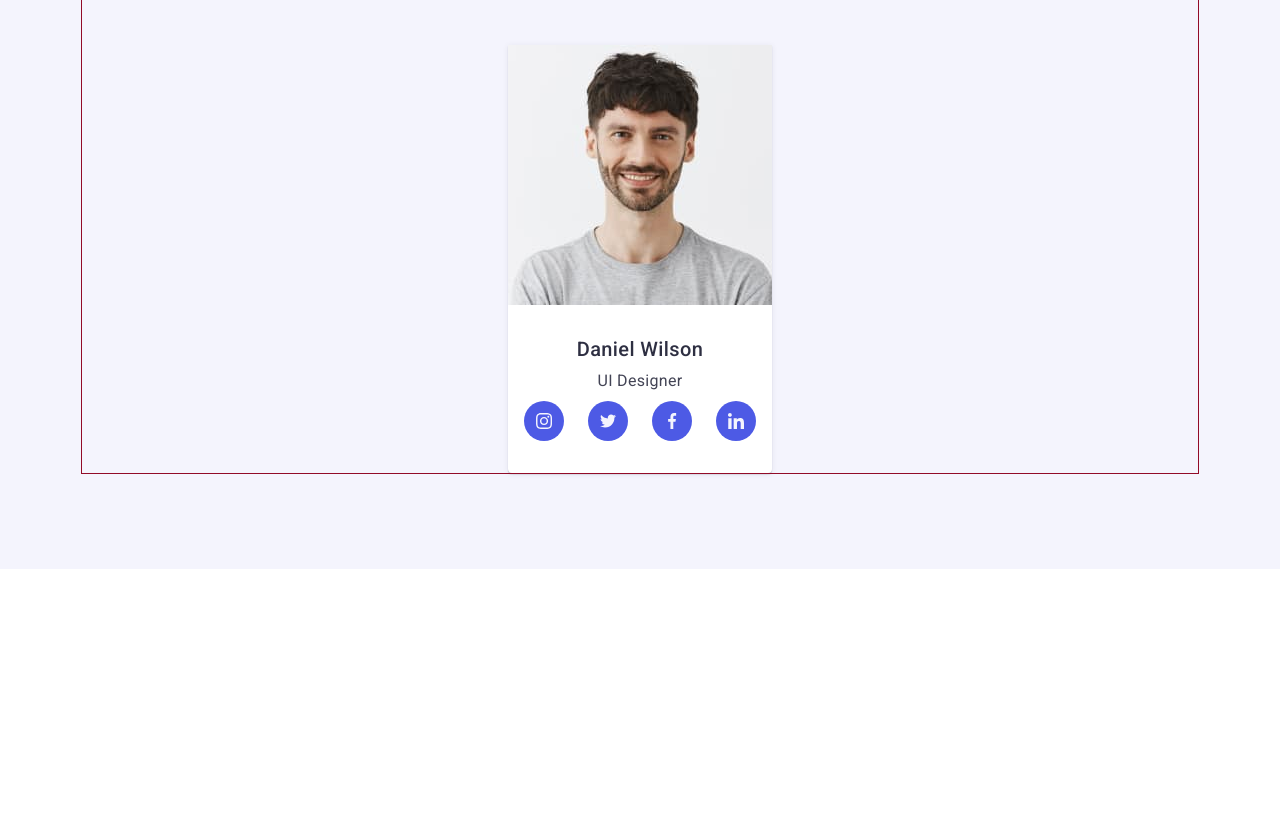
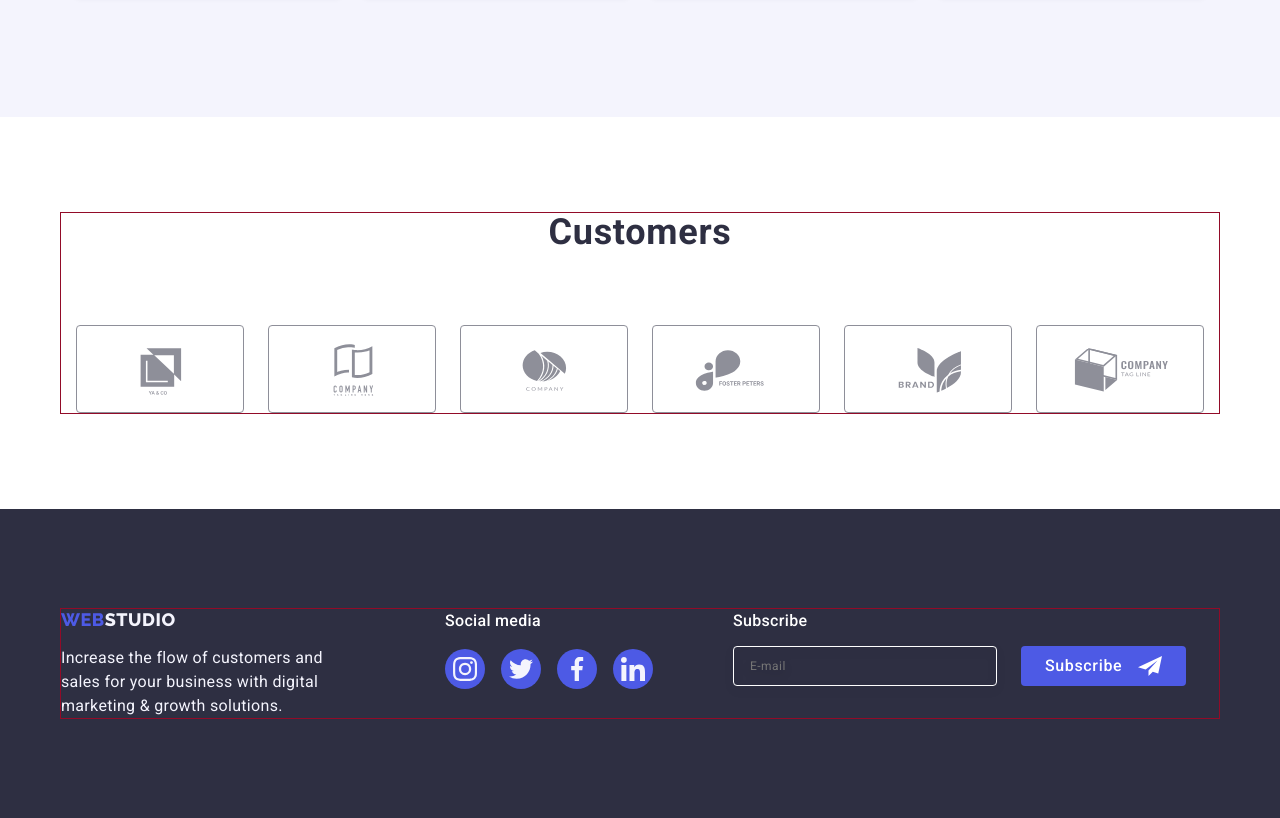
Before and after one commit to TigranKh21/goit-markup-hw-06, a plain HTML site: page index.html in a window 1280 px wide. Shown: the part 1571-2389 px from the top of the page. Before the commit the page ends 2140 px from the top, so only its background shows below. Drawn offline with nearby package versions, Linux system fonts and the light colour scheme.

Commit message:
footer changed

```diff
--- /dev/null
+++ b/css/media.css
@@ -0,0 +1,171 @@
+@media screen and (min-width: 428px) {
+  .container {
+    max-width: 426px;
+  }
+
+  .our-team {
+    padding: 96px 82px;
+  }
+}
+
+@media screen and (min-width: 768px) {
+  .container {
+    max-width: 738px;
+  }
+  .principals-item {
+    flex-basis: calc((100% - 24px) / 2);
+  }
+
+  .principals-list {
+    column-gap: 24px;
+  }
+
+  .principals-subtitle {
+    text-align: left;
+  }
+
+  .our-team-list {
+    column-gap: 24px;
+  }
+
+  .customers-list {
+    column-gap: 24px;
+    margin: 0 calc((100% - 552px) / 2);
+  }
+
+  .customers-item {
+    width: calc((100% - 2 * 24px) / 3);
+    padding: 16px 32px;
+  }
+
+  .footer {
+    background-color: var(--navyblue);
+  }
+
+  .footer-blocks {
+    column-gap: 24px;
+    justify-content: start;
+    padding-left: 108px;
+  }
+
+  .footer-block-logo {
+    text-align: left;
+  }
+
+  .footer-block-socials {
+    text-align: left;
+  }
+
+  .footer-subscribe {
+    text-align: left;
+  }
+
+  .footer-input {
+    width: 264px;
+  }
+
+  .footer-subscribe-form {
+    display: flex;
+    gap: 24px;
+
+    /* display: flex; */
+    /* gap: 24px; */
+  }
+
+  .footer-subscribe-btn {
+    margin-left: 0;
+  }
+}
+
+@media screen and (min-width: 1158px) {
+  .container {
+    max-width: 1158px;
+  }
+
+  .principals-item {
+    flex-basis: calc((100% - 3 * 24px) / 4);
+  }
+
+  .principals-subtitle {
+    font-size: 20px;
+    font-weight: 500;
+  }
+
+  .principals {
+    padding: 120px 0;
+  }
+
+  .principals-item-box {
+    background-color: var(--cloud);
+    padding: 24px 100px;
+    margin-bottom: 8px;
+    display: flex;
+    align-items: center;
+    justify-content: center;
+    height: 112px;
+    border-radius: 4px;
+  }
+  .paragraph-text {
+    font-weight: 400;
+  }
+  .activities {
+    padding-bottom: 120px;
+  }
+
+  .activities-title {
+    color: var(--navyblue);
+    font-size: 36px;
+    font-weight: 700;
+    line-height: 1.11;
+    letter-spacing: 0.02em;
+    text-transform: capitalize;
+    text-align: center;
+    margin-bottom: 72px;
+  }
+
+  .activities-list {
+    display: flex;
+    gap: 24px;
+  }
+
+  .activities-item {
+    flex-basis: calc((100% - 2 * 24px) / 3);
+  }
+
+  .our-team {
+    padding: 120px 0;
+  }
+
+  .customers-list {
+    margin: 0 0;
+  }
+
+  .customers-item {
+    width: calc((100% - 5 * 24px) / 6);
+  }
+
+  .footer {
+    padding: 100px 0;
+  }
+
+  .footer-blocks {
+    flex-wrap: nowrap;
+    align-items: baseline;
+    padding-left: 0;
+    /* justify-content: center; */
+    gap: 0;
+  }
+
+  .footer-block-logo {
+    margin-right: 120px;
+    min-width: 264px;
+  }
+
+  .footer-block-socials {
+    margin-right: 80px;
+  }
+
+  .footer-subscribe {
+    align-items: end;
+  }
+}
--- a/css/styles.css
+++ b/css/styles.css
@@ -38,7 +38,7 @@ body {
 
 img {
   display: block;
-  width: 100%;
+  max-width: 100%;
   height: auto;
 }
 
@@ -157,7 +157,7 @@ img {
   line-height: 1.17;
   letter-spacing: 0.03em;
   text-transform: uppercase;
-  margin-right: 76px;
+  /* margin-right: 76px; */
 }
 
 .logo-accent-dark {
@@ -227,7 +227,6 @@ img {
 /*-----------------------PRINCIPALS----------------------*/
 
 .principals {
-  /* padding: 120px 0; */
   padding: 96px 0;
 }
 
@@ -240,9 +239,7 @@ img {
 
 .principals-subtitle {
   color: var(--navyblue);
-  /* font-size: 20px; */
   font-size: 36px;
-  /* font-weight: 500; */
   font-weight: 700;
   line-height: 1.2;
   letter-spacing: 0.02em;
@@ -268,10 +265,6 @@ img {
 }
 /*-----------------------ACTIVITIES----------------------*/
 
-/* .activities {
-  display: none;
-} */
-
 .activities-title {
   display: none;
 }
@@ -286,7 +279,6 @@ img {
   background-color: var(--cloud);
   height: 100%;
   width: 100%;
-  /* padding: 120px 0; */
   padding: 96px 0;
 }
 
@@ -303,9 +295,6 @@ img {
 
 .our-team-list {
   display: flex;
-  /* margin: 0 auto; */
-  /* padding-bottom: 120px; */
-  /* gap: 24px; */
   flex-wrap: wrap;
   row-gap: 72px;
   justify-content: center;
@@ -379,7 +368,8 @@ img {
 
 /*-----------------------CUSTOMERS----------------------*/
 .customers {
-  padding: 120px 0;
+  /* padding: 120px 0; */
+  padding: 96px 0;
 }
 .customers-title {
   color: var(--navyblue);
@@ -393,16 +383,17 @@ img {
 }
 .customers-list {
   display: flex;
-  gap: 24px;
+  flex-wrap: wrap;
+  row-gap: 72px;
+  column-gap: 16px;
   justify-content: center;
 }
 
 .customers-item {
-  width: calc((100% - 5 * 24px) / 6);
   height: 88px;
-  /*   padding: 16px 32px;
   border-radius: 4px;
-  border: 1px solid var(--lightslate, #8e8f99); */
+  border: 1px solid var(--lightslate, #8e8f99);
+  padding: 16px 40px;
 }
 
 .customers-link {
@@ -411,7 +402,7 @@ img {
   height: 100%;
   justify-content: center;
   align-items: center;
-  border: 1px solid var(--lightslate);
+  /* border: 1px solid var(--lightslate); */
   color: var(--lightslate);
   border-radius: 4px;
   transition: border-color 250ms cubic-bezier(0.4, 0, 0.2, 1),
@@ -438,13 +429,14 @@ img {
 
 .footer {
   background-color: var(--navyblue);
-  height: 312px;
-  padding: 100px 0;
+  padding: 96px 0;
 }
 
 .footer-blocks {
   display: flex;
-  align-items: baseline;
+  flex-wrap: wrap;
+  row-gap: 72px;
+  justify-content: center;
 }
 .footer-text {
   color: var(--cloud);
@@ -463,7 +455,9 @@ img {
 }
 
 .footer-subscribe {
-  margin-left: 80px;
+  /* margin-left: 80px; */
+  text-align: center;
+  width: 100%;
 }
 
 .footer-subscribe-title {
@@ -472,11 +466,6 @@ img {
   margin-bottom: 16px;
   letter-spacing: 0.02rem;
   color: var(--white);
-}
-
-.footer-subscribe-form {
-  display: flex;
-  gap: 24px;
 }
 
 .footer-subscribe-btn {
@@ -499,6 +488,7 @@ img {
   /*   padding: 8px 24px;
   text-align: center;
   margin-bottom: 0; */
+  margin: 0 auto;
 }
 
 .footer-subscribe-icon {
@@ -514,13 +504,17 @@ img {
 }
 
 .footer-block-logo {
-  margin-right: 120px;
+  text-align: center;
 }
 
 .footer-logo {
   display: inline-block;
   margin-bottom: 16px;
-  margin-right: 120px;
+  /* margin-right: 120px; */
+}
+
+.footer-block-socials {
+  text-align: center;
 }
 
 .footer-socials-list {
@@ -569,7 +563,8 @@ img {
   line-height: 1.5em;
   letter-spacing: 0.04em;
   border-radius: 4px;
-  width: 264px;
+  width: 100%;
+  margin-bottom: 16px;
   height: 40px;
   border: 1px solid var(--white, #fff);
   filter: drop-shadow(0px 4px 4px rgba(0, 0, 0, 0.15));
@@ -943,99 +938,3 @@ img {
 .modal-check:checked + .modal-terms svg {
   fill: var(--cloud);
 }
-
-@media screen and (min-width: 428px) {
-  .container {
-    max-width: 428px;
-  }
-
-  .our-team {
-    padding: 96px 82px;
-  }
-
-  .container-team {
-    min-width: 264px;
-    width: 100%;
-    padding: 0;
-  }
-}
-
-@media screen and (min-width: 768px) {
-  .container {
-    max-width: 768px;
-  }
-  .principals-item {
-    flex-basis: calc((100% - 24px) / 2);
-  }
-
-  .principals-list {
-    column-gap: 24px;
-  }
-
-  .principals-subtitle {
-    text-align: left;
-  }
-
-  .container-team {
-    width: 100%;
-  }
-  .our-team-list {
-    column-gap: 24px;
-  }
-}
-
-@media screen and (min-width: 1158px) {
-  .container {
-    max-width: 1158px;
-  }
-
-  .principals-item {
-    flex-basis: calc((100% - 3 * 24px) / 4);
-  }
-
-  .principals-subtitle {
-    font-size: 20px;
-    font-weight: 500;
-  }
-
-  .principals {
-    padding: 120px 0;
-  }
-
-  .principals-item-box {
-    background-color: var(--cloud);
-    padding: 24px 100px;
-    margin-bottom: 8px;
-    display: flex;
-    align-items: center;
-    justify-content: center;
-    height: 112px;
-    border-radius: 4px;
-  }
-  .paragraph-text {
-    font-weight: 400;
-  }
-  .activities {
-    padding-bottom: 120px;
-  }
-
-  .activities-title {
-    color: var(--navyblue);
-    font-size: 36px;
-    font-weight: 700;
-    line-height: 1.11;
-    letter-spacing: 0.02em;
-    text-transform: capitalize;
-    text-align: center;
-    margin-bottom: 72px;
-  }
-
-  .activities-list {
-    display: flex;
-    gap: 24px;
-  }
-
-  .activities-item {
-    flex-basis: calc((100% - 2 * 24px) / 3);
-  }
-}
--- a/index.html
+++ b/index.html
@@ -27,6 +27,7 @@
     />
 
     <link rel="stylesheet" href="./css/styles.css" />
+    <link rel="stylesheet" href="./css/media.css" />
   </head>
   <body>
     <!-- <header class="header">
@@ -385,7 +386,7 @@
       </div>
     </section>
 
-    <!--  <section class="customers">
+    <section class="customers">
       <div class="container">
         <h2 class="customers-title">Customers</h2>
         <ul class="customers-list list">
@@ -433,10 +434,10 @@
           </li>
         </ul>
       </div>
-      < /section>-->
+    </section>
     <!-- </main> -->
-    <!-----FOOTER------->
-    <!-- < class="footer">
+    <!-----------------------FOOTER----------------------->
+    <footer class="footer">
       <div class="footer-blocks container">
         <div class="footer-block-logo">
           <a href="./index.html" class="footer-logo logo link"
@@ -481,7 +482,7 @@
           </ul>
         </div>
         <div class="footer-subscribe">
-          <p class="footer-text footer-subscribe-title">Subscribe</p>
+          <p class="footer-subscribe-title">Subscribe</p>
           <form class="footer-subscribe-form">
             <label class="footer-email-input">
               <input
@@ -503,7 +504,7 @@
           </form>
         </div>
       </div>
-    </ footer>-->
+    </footer>
     <!--
     <div class="backdrop is-hidden" data-modal>
       <div class="modal">
```
Lines whose indentation alone changed are shown as unchanged.
